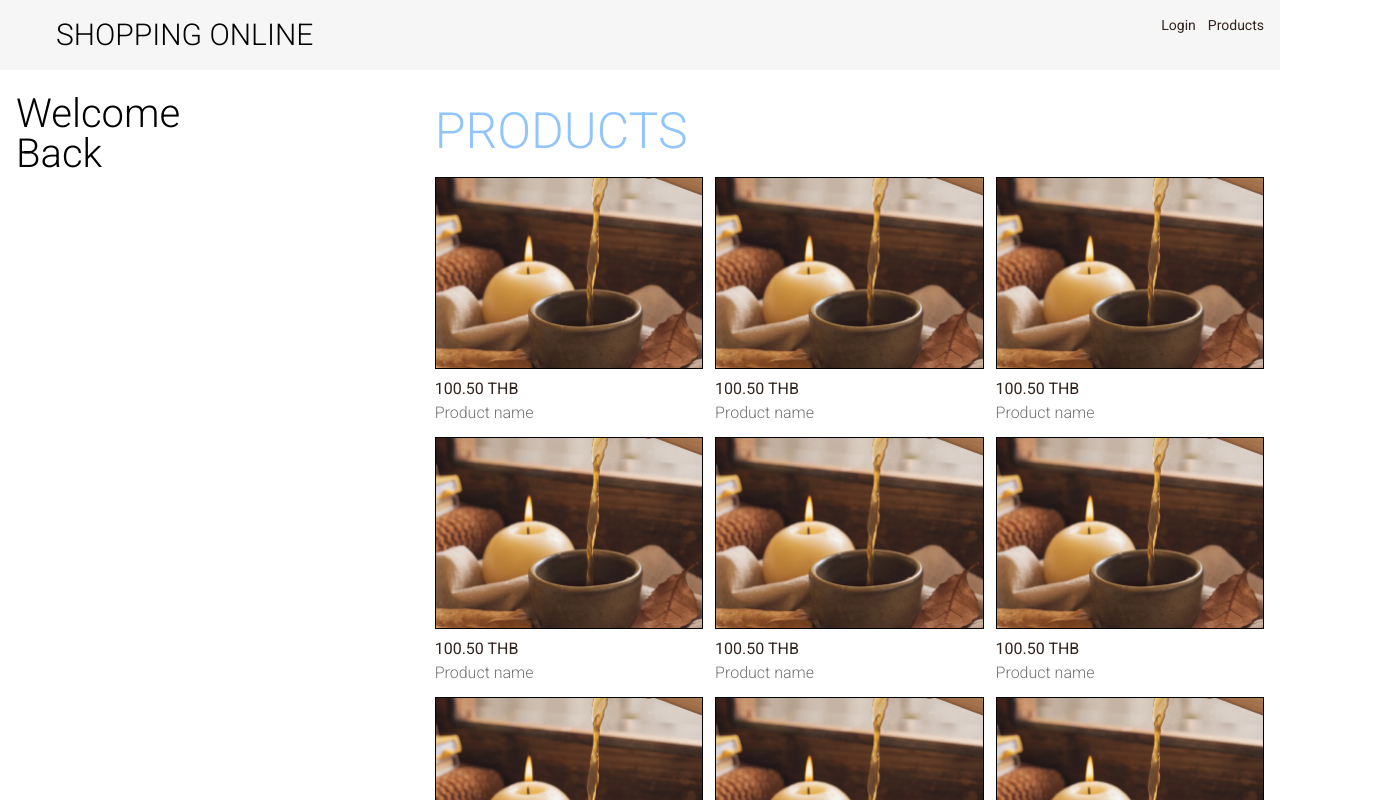
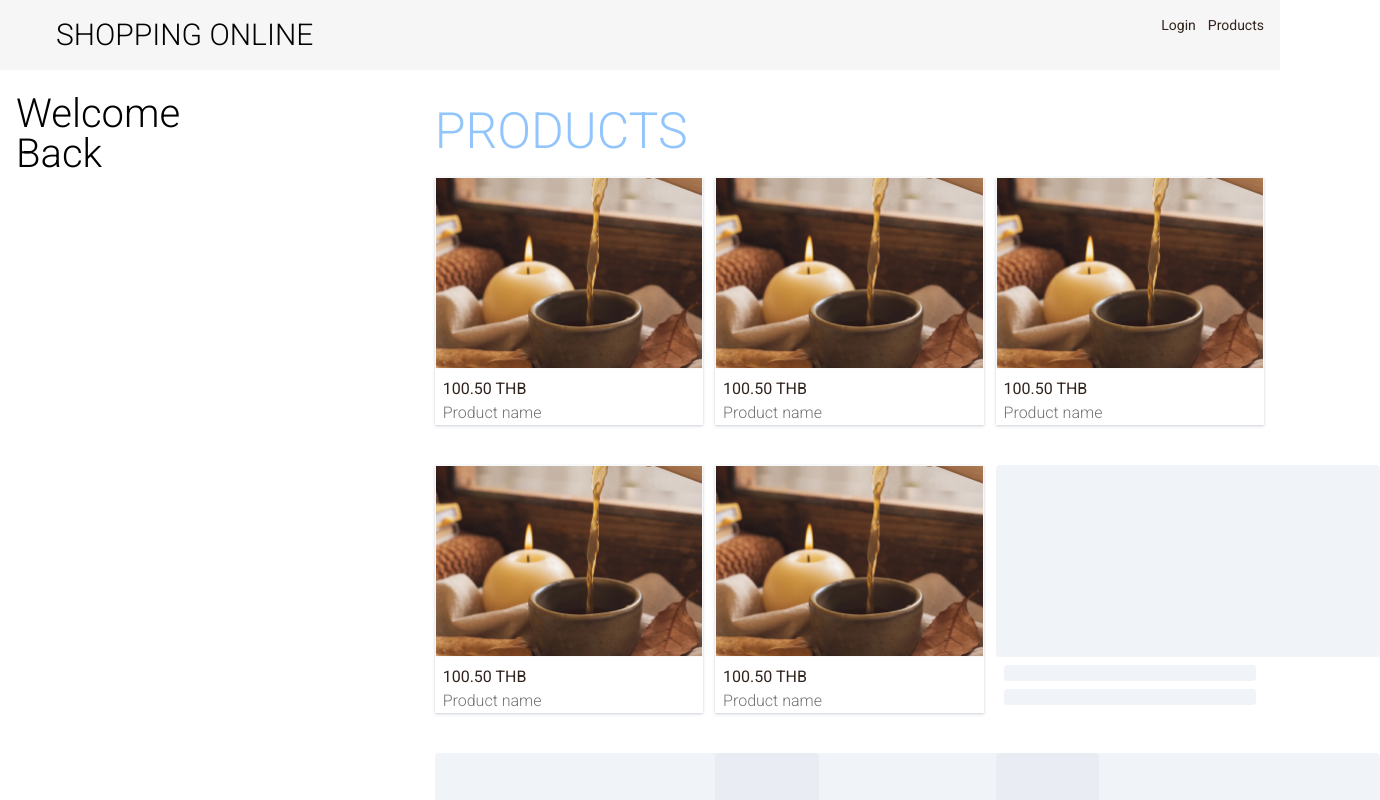
Before and after one commit to khgsct/assessment-frontend, a Vue app: page /products in a window 1280 px wide. Shown: the top 800 px of the page, 1380 px wide, since content can reach past the window. Built offline with nearby package versions, Linux system fonts and the light colour scheme; some icons are missing.

Commit message:
add animation pulse to products page

```diff
--- a/src/components/ProductItemComponent.vue
+++ b/src/components/ProductItemComponent.vue
@@ -1,13 +1,11 @@
 <template>
-    <div>
+    <div class="shadow-gray-300 shadow transition duration-200 hover:-translate-y-2">
         <RouterLink to="/products/1">
-            <img class="object-cover w-96 h-48 mb-2 border border-black" src="../assets/product-image.webp" alt="product image">
-            <div class="flex justify-between">
-                <span class="flex flex-col">
-                    <span class="text-[#31241E]">100.50 THB</span>
-                    <span class="text-[#737373] font-light">Product name</span>
-                </span>
-            </div>
+            <img class="object-cover w-96 h-48 mb-2 border border-[#f8f8f8]" src="../assets/product-image.webp" alt="product image">
+            <span class="flex flex-col px-2">
+                <span class="text-[#31241E]">100.50 THB</span>
+                <span class="text-[#737373] font-light">Product name</span>
+            </span>
         </RouterLink>
     </div>
 </template>
--- a/src/views/ProductView.vue
+++ b/src/views/ProductView.vue
@@ -3,9 +3,16 @@
         <div class="mb-2">
             <h2 class="title">Products</h2>
         </div>
-        <div class="grid grid-cols-12 gap-3">
-            <div class="col-span-6 lg:col-span-4 cursor-pointer" v-bind:key="product" v-for="product in Array(15)">
+        <div class="grid grid-cols-12 gap-3 gap-y-10">
+            <div class="col-span-6 lg:col-span-4 cursor-pointer" v-bind:key="product" v-for="product in Array(5)">
                 <ProductItem :product="product" />
+            </div>
+            <div class="col-span-6 lg:col-span-4 animate-pulse" v-bind:key="product"  v-for="product in Array(4)">
+                <div class="rounded bg-slate-200 min-w-96 h-48 mb-2"></div>
+                <span class="flex flex-col gap-2 px-2">
+                    <span class="h-4 bg-slate-200 rounded"></span>
+                    <span class="h-4 bg-slate-200 rounded"></span>
+                </span>
             </div>
         </div>
     </div>
```
